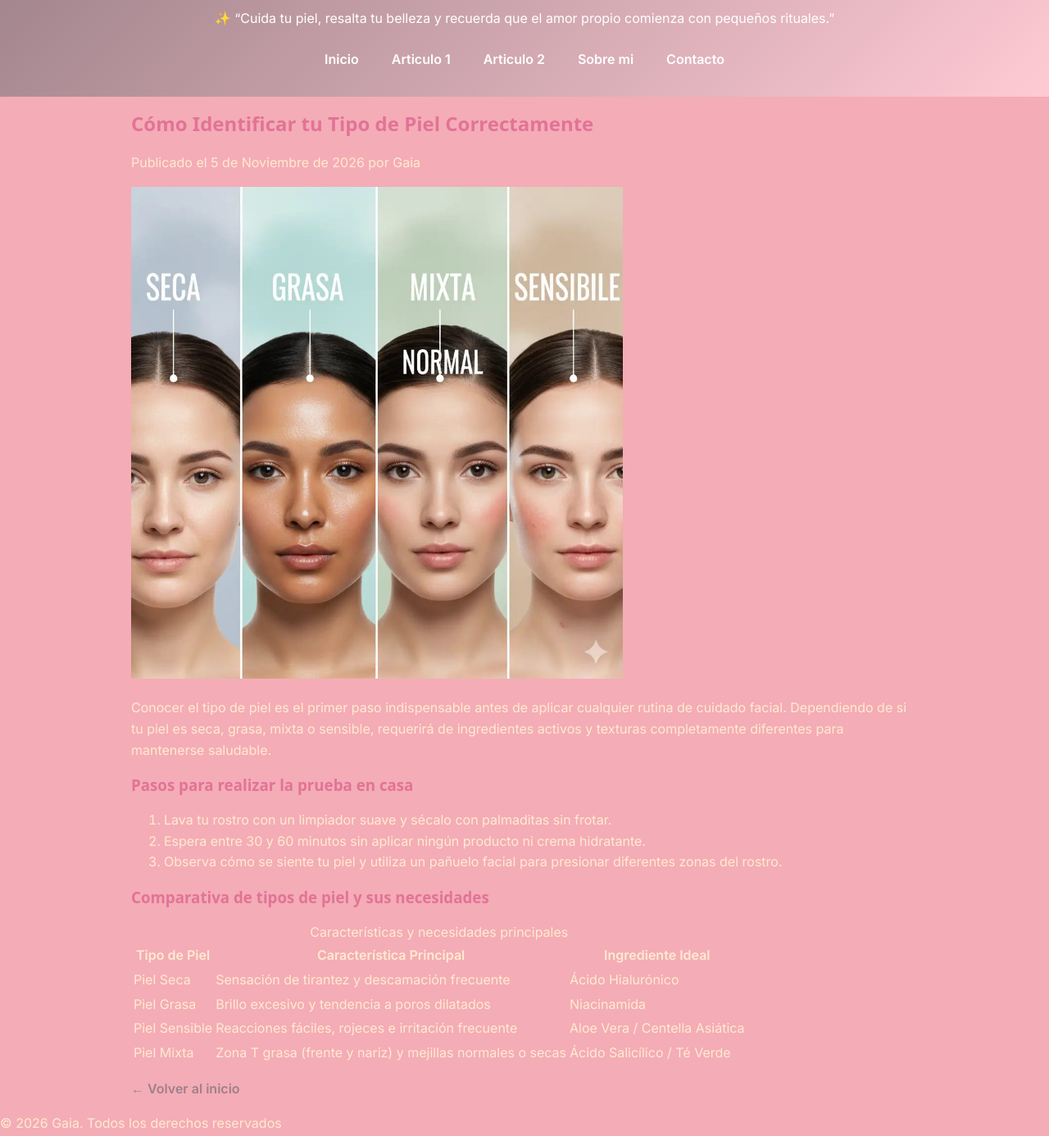
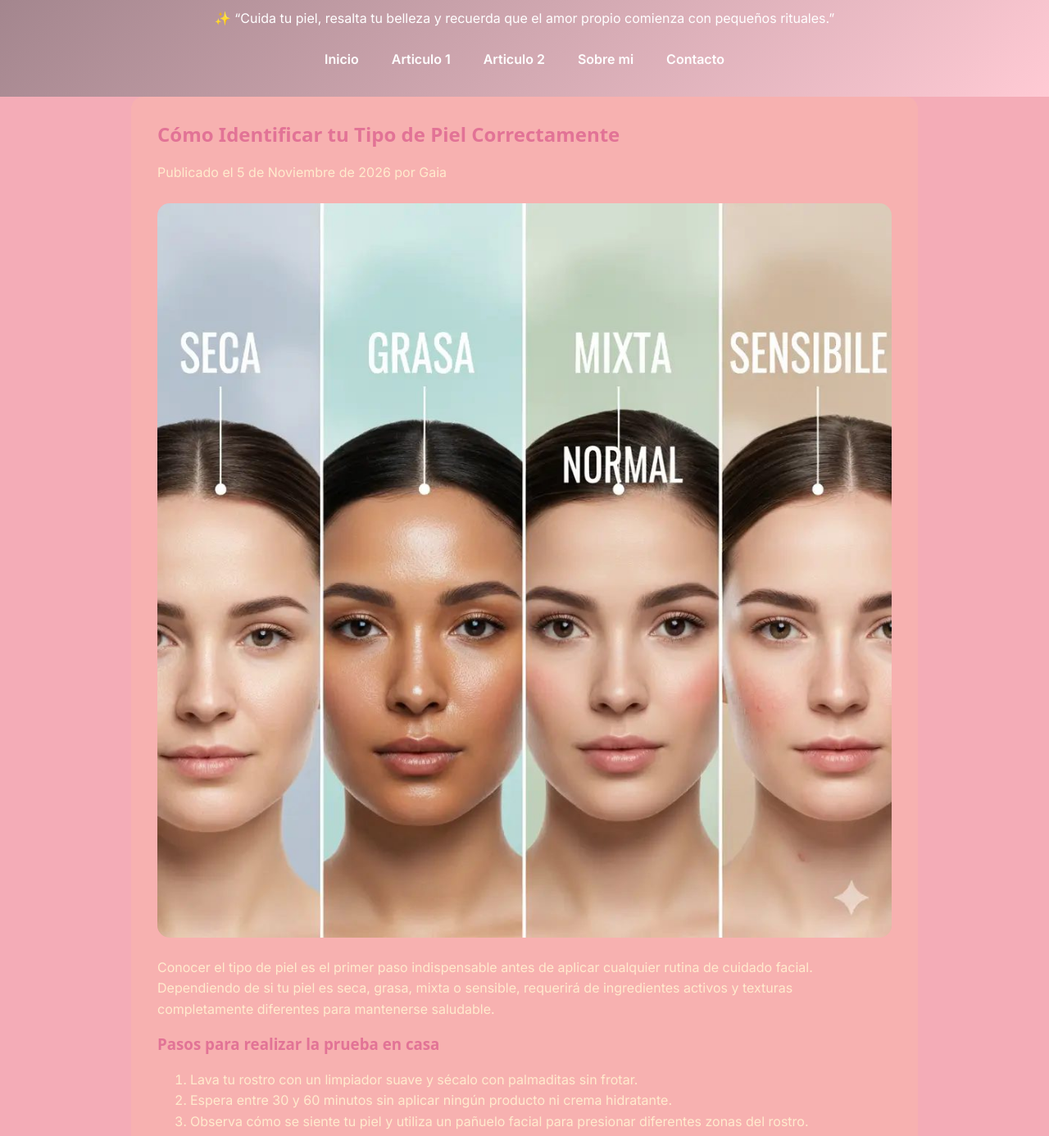
Before and after one commit to notgaia/02-Blog-Personal, a plain HTML site: page articulo-1.html in a window 1280 px wide. Shown: the part 100-1486 px from the top of the page at 82% size. Drawn offline with Linux system fonts and the light colour scheme.

Commit message:
feat/Estilos de imagen, tabla y pagina

```diff
--- a/articulo-1.html
+++ b/articulo-1.html
@@ -26,7 +26,7 @@
         <article>
             <h2>Cómo Identificar tu Tipo de Piel Correctamente</h2>
             <p>Publicado el <time datetime="2026-11-05">5 de Noviembre de 2026</time> por Gaia</p>
-            <img src="tiposdepiel.jpg" alt="Persona analizando su rostro frente al espejo para identificar su tipo de piel" width="600">
+            <img src="tiposdepiel.jpg" alt="Persona analizando su rostro frente al espejo para identificar su tipo de piel" >
             <p>Conocer el tipo de piel es el primer paso indispensable antes de aplicar cualquier rutina de cuidado facial. Dependiendo de si tu piel es seca, grasa, mixta o sensible, requerirá de ingredientes activos y texturas completamente diferentes para mantenerse saludable.</p>
 
             <h3>Pasos para realizar la prueba en casa</h3>
--- a/css/estilos.css
+++ b/css/estilos.css
@@ -198,3 +198,90 @@ nav a.activo {
     text-decoration: none;
 
 }
+
+main > article {
+    background-color: var(--color-superficie);
+    border-radius: var(--radio);
+    box-shadow: var(--sombra);
+    padding: 2rem;
+}
+
+main > article > h2 {
+    margin-top: 0;
+}
+
+/* Imagenes Responsivas*/
+img {
+    max-width: 100%;
+    height: auto;
+    border-radius: var(--radio);
+    display: block;
+    margin: 0 auto;
+}
+
+
+figure {
+    margin: 1.5rem 0;
+}
+
+figcaption {
+    margin-top: 0.5rem;
+    color: var(--color-texto-suave);
+    font-size: 0.875rem;
+
+}
+main > article > img {
+    margin: 1.5rem 0;
+
+}
+
+/* Citas */
+blockquote {
+    margin: 1.5rem 0;
+    padding: 1rem 1.5rem;
+    background-color: var(--color-fondo);
+    border-left: 4px solid var(--color-primario);
+    border-radius: 0var (--radio) var(--radio) 0;
+    font-style: italic;
+}
+
+blockquote p {
+    margin: 0.25rem 0;
+
+}
+
+/* Tabla */
+table {
+    width: 100%;
+    border-collapse: collapse;
+    margin: 1.5rem 0;
+}
+
+th, td {
+    padding: 0.75rem 1rem;
+    text-align: left;
+    border-bottom: 1px solid var(--color-borde);
+}
+
+thead th {
+    background-color: var(--color-primario);
+    color: #fff
+}
+
+caption {
+    caption-side: top;
+    padding-bottom: 0.75rem;
+    font-weight: 600;
+    text-align: left;
+}
+
+tbody tr:hover {
+    background-color: var(--color-fondo);
+}
+
+.pagina-simple {
+    background-color: var(--color-superficie);
+    border-radius: var(--radio);
+    box-shadow: var(--sombra);
+    padding: 2rem;
+}
```
Also changed, not shown: articulo-2.html (+1 -1 lines), sobre-mi.html (+2 -0 lines).
